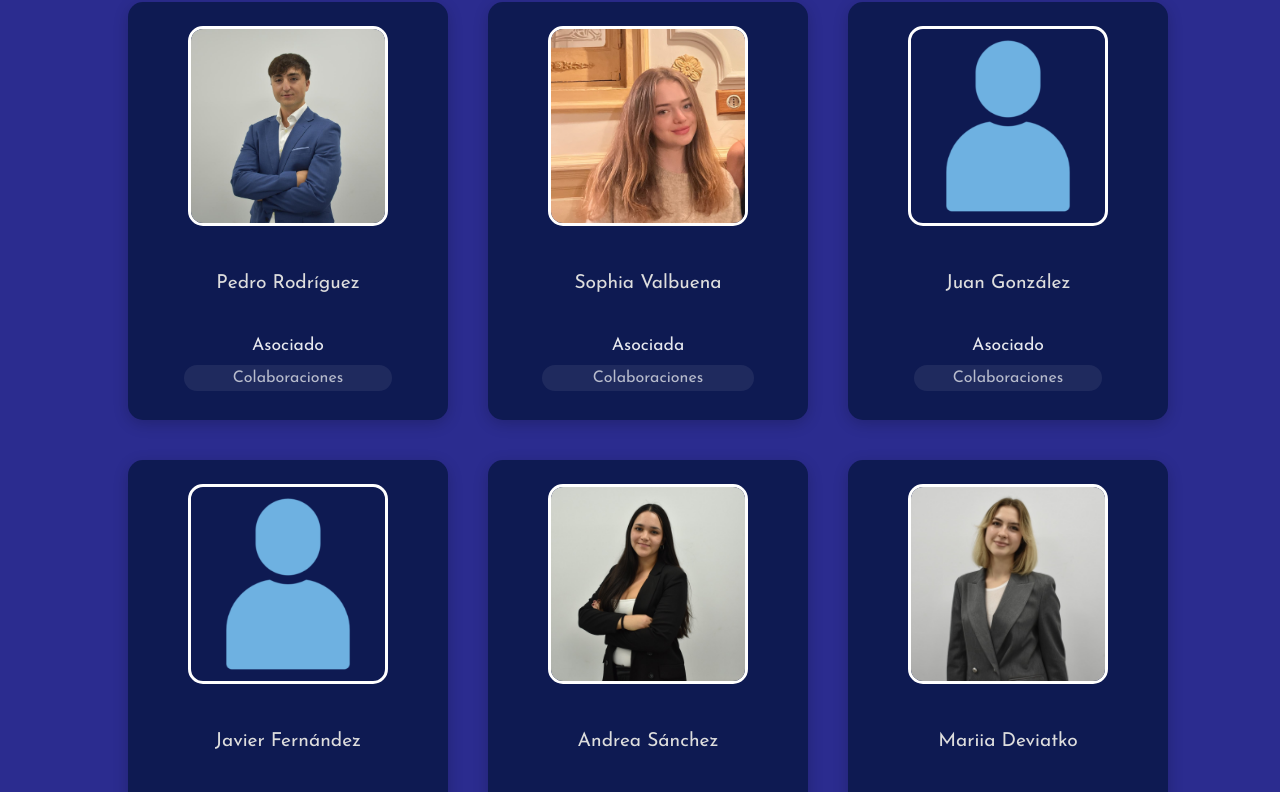
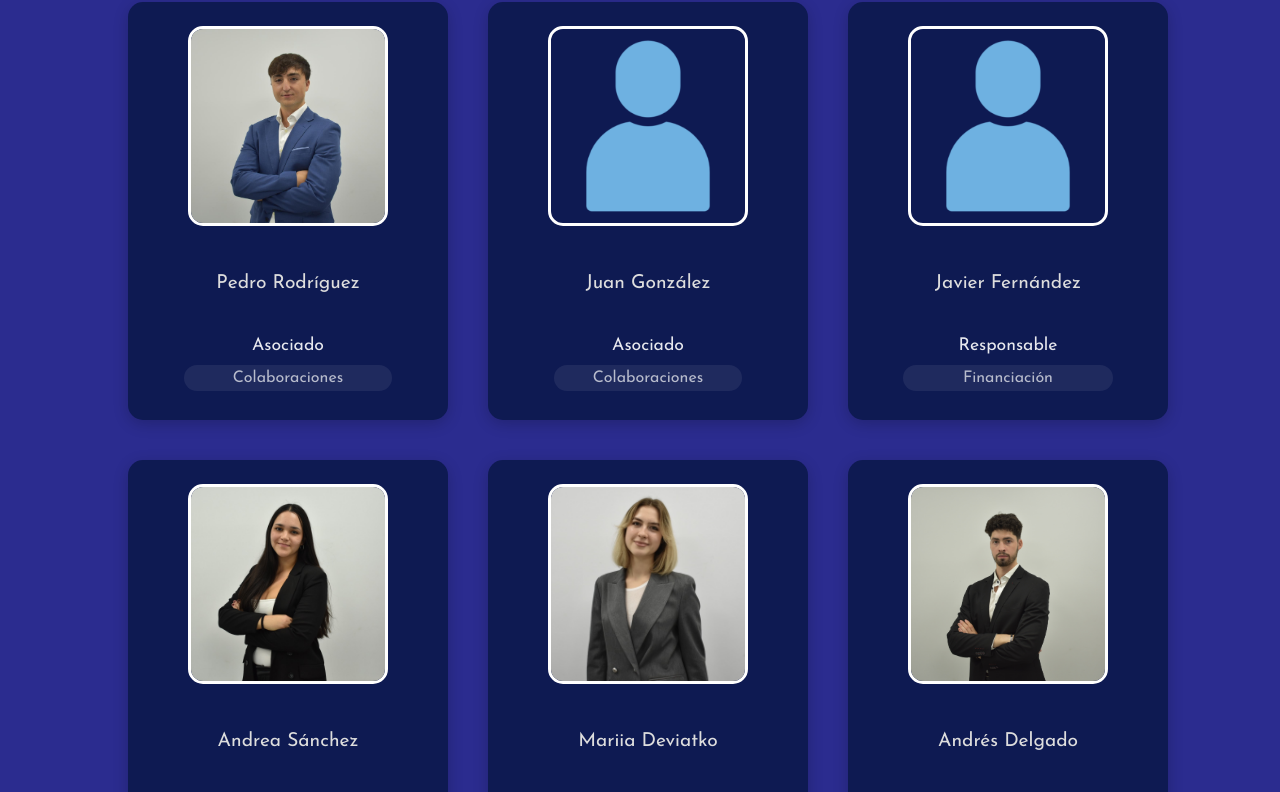
Before and after one commit to startuc3m/start-uc3m, a React (Create React App) app: page /equipo in a window 1280 px wide. Shown: the part 6928-7720 px from the top of the page. Built offline with nearby package versions, Linux system fonts and the light colour scheme.

Commit message:
Removed Sophia

```diff
--- a/src/pages/Equipo.js
+++ b/src/pages/Equipo.js
@@ -16,7 +16,6 @@ import Nicholas from "../assets/members/nicholas_bergquist.png"
 import Uxio from "../assets/members/uxio_lopez.png"
 import Juan from "../assets/members/juan_garcia.jpg"
 import Julen from "../assets/members/julen_sagasta.jpg"
-import Sophia from "../assets/members/sophia_valbuena.png"
 import Xabier from "../assets/members/xabier_perez.png"
 import Nicolas from "../assets/members/nicolas_lopez.jpg"
 import Pablo_presa from "../assets/members/pablo_presa.jpg"
@@ -94,7 +93,6 @@ const teamMembers = [
     {id: 41, nombre: "Sonia García", cargo: "Asociada", departamento: "Legal", foto: Sonia, linkedin: "https://www.linkedin.com/in/sonia-garcia-bellot-1371a0362/"},
     {id: 42, nombre: "Ingrid Estrada", cargo: "Asociada", departamento: "Colaboraciones", foto: Ingrid, linkedin: "https://www.linkedin.com/in/ingrid-estrada1/"},
     {id: 43, nombre: "Pedro Rodríguez", cargo: "Asociado", departamento: "Colaboraciones", foto: Pedro_r, linkedin: "https://www.linkedin.com/in/pedro-rodr%C3%ADguez-ramos-2bb75a292/"},
-    {id: 44, nombre: "Sophia Valbuena", cargo: "Asociada", departamento: "Colaboraciones", foto: Sophia, linkedin: "https://www.linkedin.com/in/sophia-v-a0474633b/"},
     {id: 45, nombre: "Juan González", cargo: "Asociado", departamento: "Colaboraciones", foto: perfil, linkedin: "https://www.linkedin.com/in/juangonzaleztaboda/"},
     {id: 46, nombre: "Javier Fernández", cargo: "Responsable", departamento: "Financiación", foto: perfil, linkedin: "https://www.linkedin.com/in/javierfern%C3%A1ndezmu%C3%B1oz/"},
     {id: 47, nombre: "Andrea Sánchez", cargo: "Asociada", departamento: "Financiación", foto: Andrea_s, linkedin: ""},
```
